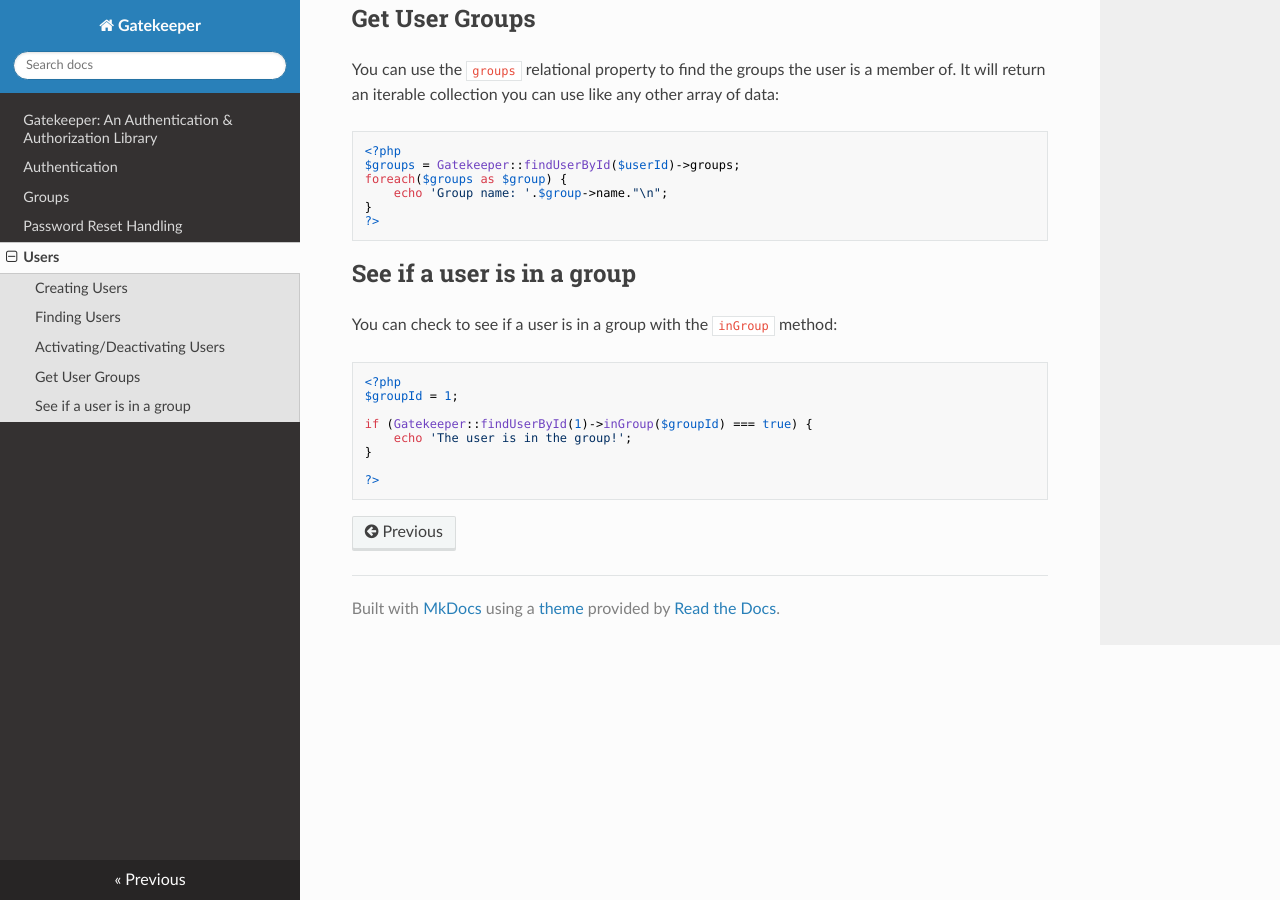
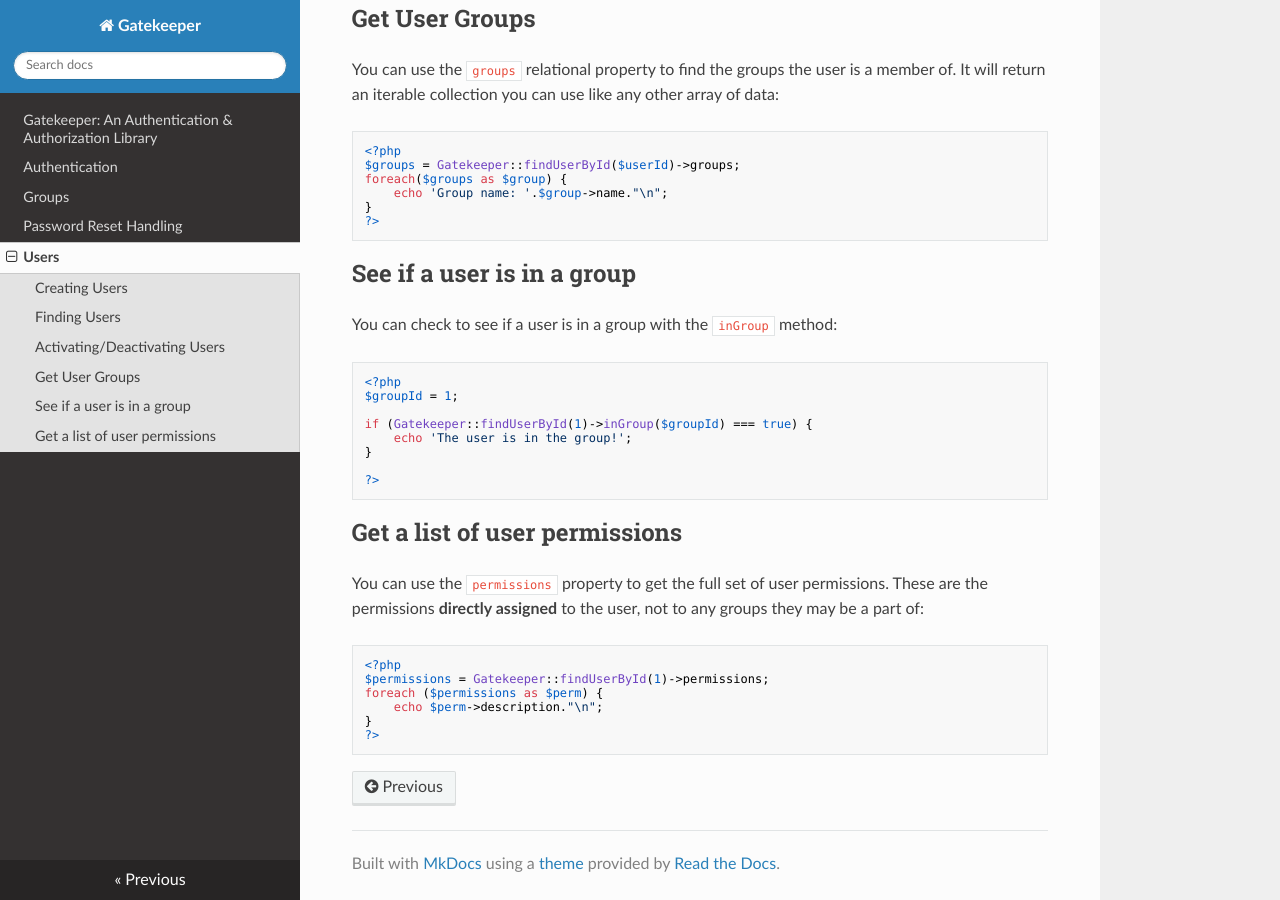
Before and after one commit to psecio/gatekeeper, an MkDocs documentation site: the page built from docs/users.md, in a window 1280 px wide and 900 px high, scrolled down 1694 px. Built offline with MkDocs 1.6.1, drawn with Linux system fonts in a browser that asks for light colours; nearby versions of some CDN libraries.

Commit message:
adding section for the permissions property on the user model

````diff
--- a/docs/users.md
+++ b/docs/users.md
@@ -103,3 +103,16 @@ if (Gatekeeper::findUserById(1)->inGroup($groupId) === true) {
 
 ?>
 ```
+
+## Get a list of user permissions
+
+You can use the `permissions` property to get the full set of user permissions. These are the permissions **directly assigned** to the user, not to any groups they may be a part of:
+
+```php
+<?php
+$permissions = Gatekeeper::findUserById(1)->permissions;
+foreach ($permissions as $perm) {
+	echo $perm->description."\n";
+}
+?>
+```
````
